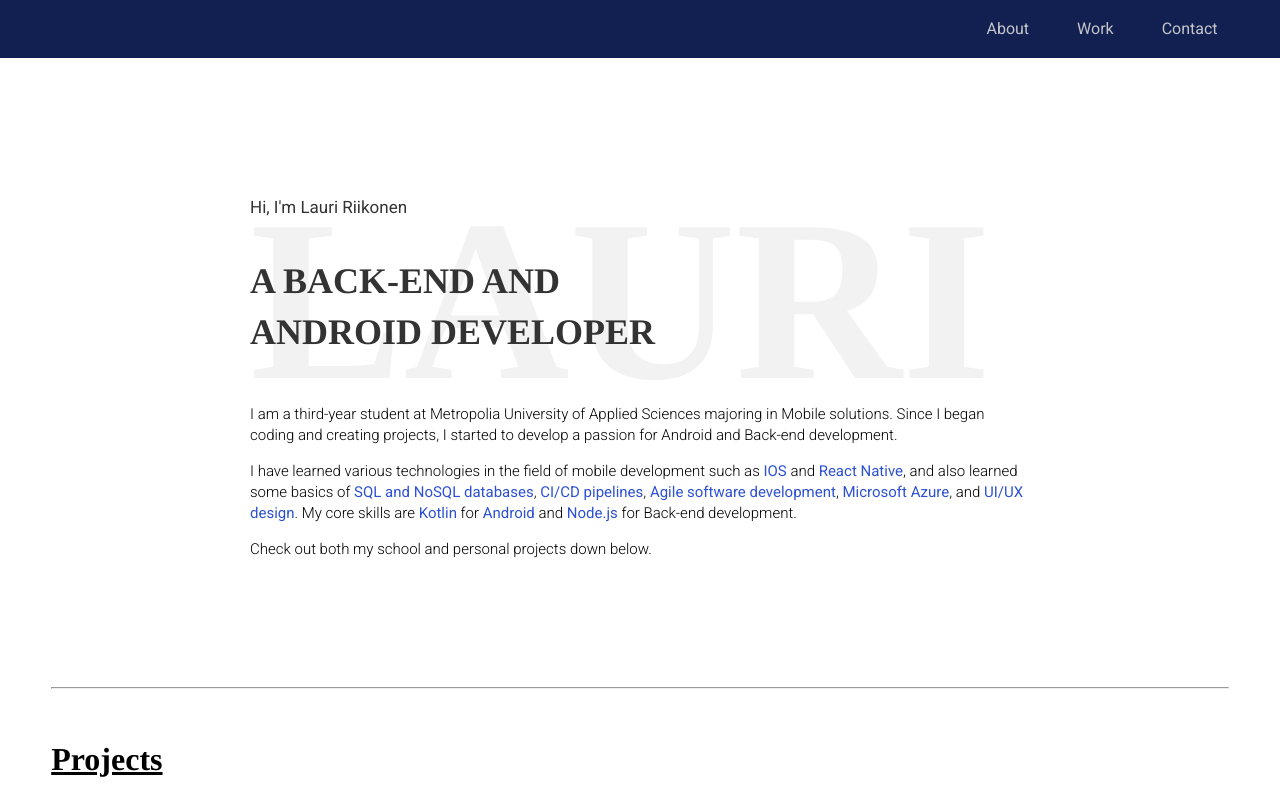
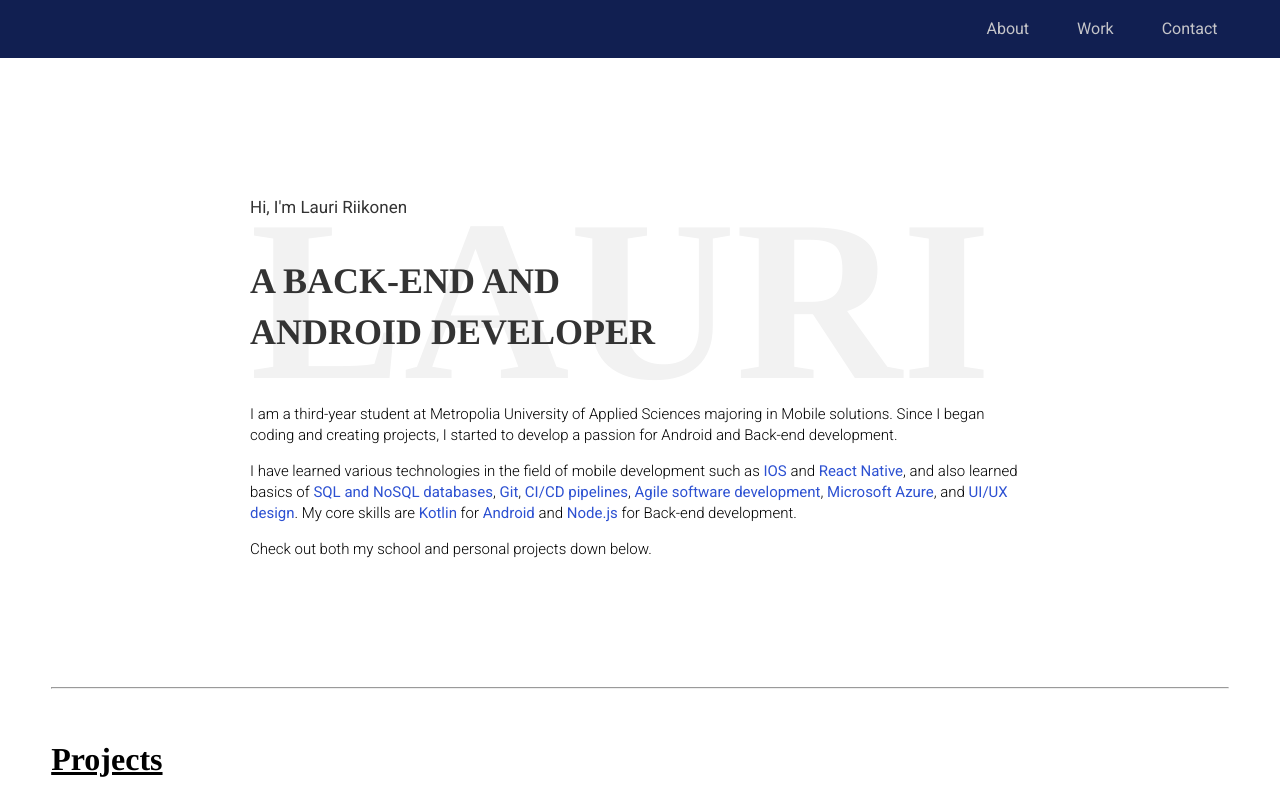
Before and after one commit to Lauri92/Lauri92, a plain HTML site: page index.html in a window 1280 px wide. Shown: the top 800 px of the page. Drawn offline with Linux system fonts and the light colour scheme.

Commit message:
Added mention about Git

```diff
--- a/index.html
+++ b/index.html
@@ -46,7 +46,8 @@
                 <p class="about-me"> I have learned various technologies in the field of mobile
                     development such as <span class="techs">IOS</span> and <span class="techs">React Native</span>, and
                     also
-                    learned some basics of <span class="techs">SQL and</span> <span class="techs">NoSQL databases</span>,
+                    learned basics of <span class="techs">SQL and</span> <span class="techs">NoSQL databases</span>,
+                    <span class="techs">Git</span>,
                     <span class="techs">CI/CD pipelines</span>,
                     <span class="techs">Agile software development</span>, <span class="techs">Microsoft Azure</span>,
                     and
```
